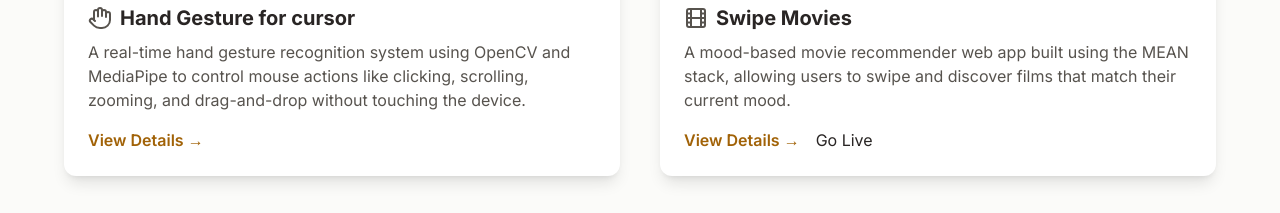
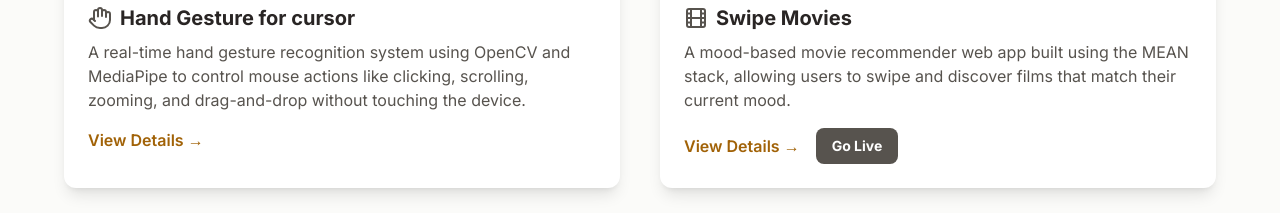
Before and after one commit to saikomal5551/saikomal5551.github.io, a plain HTML site: page index.html in a window 1280 px wide. Shown: the part 2980-3193 px from the top of the page. Drawn offline with nearby package versions, Linux system fonts and the light colour scheme; animation ran at ten frames a second.

Commit message:
index.html

```diff
--- a/index.html
+++ b/index.html
@@ -267,7 +267,7 @@
                     <p class="text-stone-600 mb-4">A mood-based movie recommender web app built using the MEAN stack, allowing users to swipe and discover films that match their current mood.</p>
                     <div class="flex items-center space-x-4 mt-4">
                         <a href="https://github.com/saikomal5551/swipe-movies" target="_blank" rel="noopener noreferrer" class="text-[var(--secondary-color)] font-semibold group-hover:underline">View Details &rarr;</a>
-                        <a href="https://swipemoviesx.vercel.app/">Go Live</a>
+                        <a href="https://swipemoviesx.vercel.app/" target="_blank" rel="noopener noreferrer" class="inline-block bg-[var(--primary-color)] text-white text-sm font-bold px-4 py-2 rounded-lg hover:bg-stone-600 transition-all duration-300">Go Live</a>
                     </div>
                 </div>
             </div>
```
